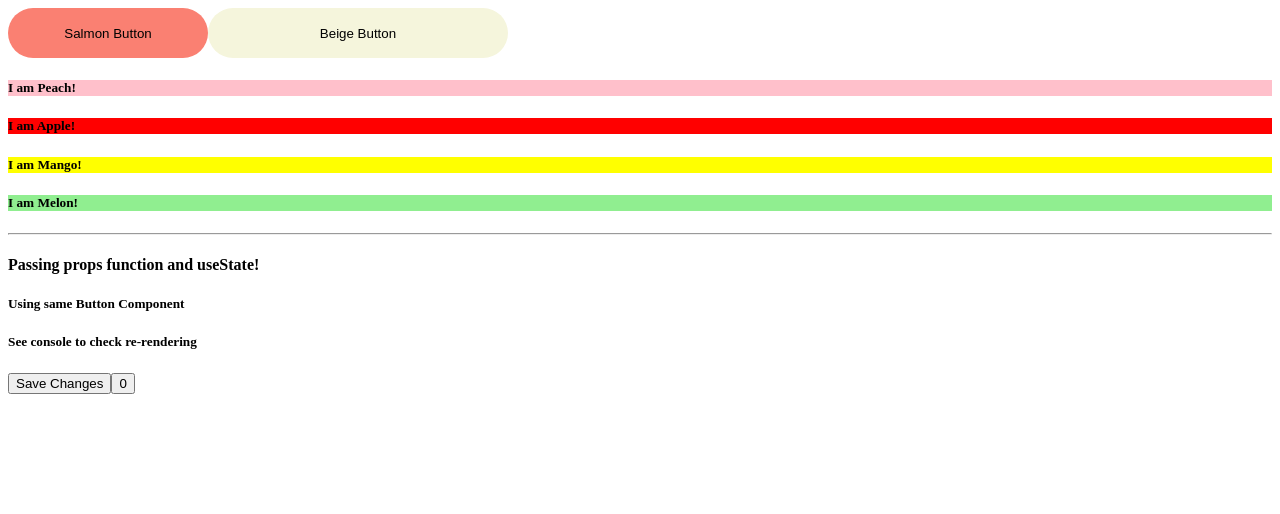
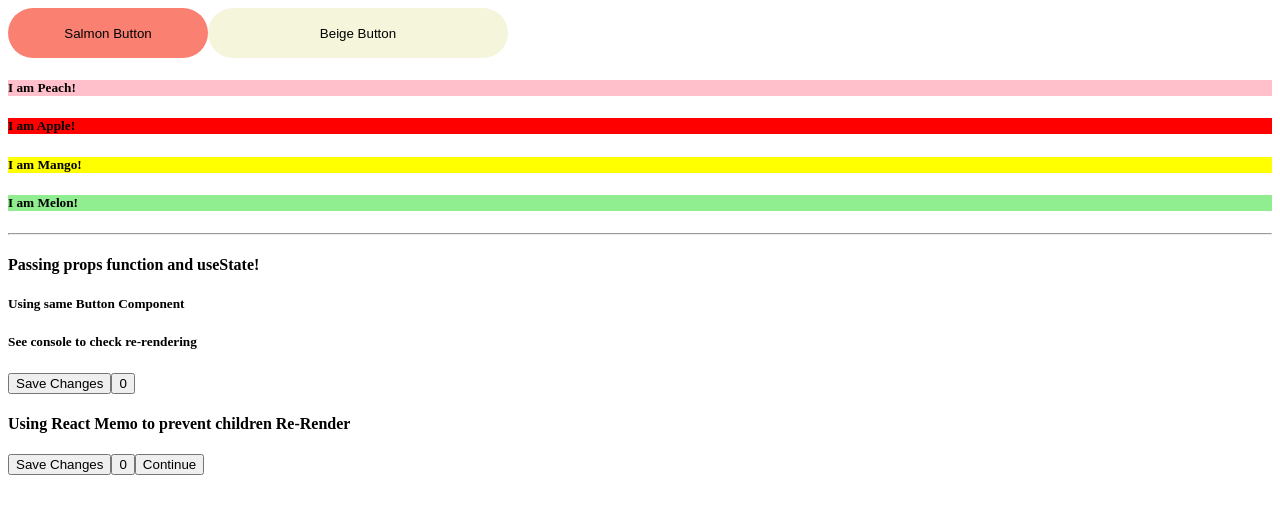
Before and after one commit to h2002y/NomadCoderReactMovieTutorials, a React (Create React App) app in the folder movie-4-props/: page / in a window 1280 px wide. Shown: the top 514 px of the page. Built offline with nearby package versions, Linux system fonts and the light colour scheme.

Commit message:
Add Memo

```diff
--- a/movie-4-props/public/index.html
+++ b/movie-4-props/public/index.html
@@ -30,6 +30,7 @@
     <noscript>You need to enable JavaScript to run this app.</noscript>
     <div id="basic"></div>
     <div id="function"></div>
+    <div id="memo"></div>
     <!--
       This HTML file is a template.
       If you open it directly in the browser, you will see an empty page.
--- a/movie-4-props/src/App.js
+++ b/movie-4-props/src/App.js
@@ -19,6 +19,9 @@
  *
  * Component 내에서 속성에 접근할 시
  * props.속성명 으로 접근할 수 있다.
+ *
+ * 또한 props의 이름과 jsx 속성명이 같다면 jsx 속성명만 사용해도 된다.
+ * ex) fontSize: fontSize => fontSize
  *
  */
 
--- /dev/null
+++ b/movie-4-props/src/Memo.js
@@ -0,0 +1,54 @@
+import React from "react";
+
+/** React Memo
+ *
+ * React Component에서 부모의 속성(state)이 변경되어 리렌더링 될 때
+ * 모든 자식들도 자신의 속성 변화와 상관없이 리렌더링된다.
+ *
+ * ex) PropsFunction에서 자식인 counter Button을 클릭하여
+ *     Counter의 수를 증가시키면
+ *     변화가 일어나지 않은 다른 자식인 Save-Revert Button도
+ *     같이 리렌더링이 된다.
+ *
+ * 이러한 불필요한 리렌더링을 방지하기 위해
+ * React Memo를 사용한다.
+ *
+ * React.Memo
+ * 자식의 props가 변경되지 않았다면 리렌더링 하지 않는다.
+ *
+ * 단 props로 콜백 함수를 전달할 경우
+ * props가 바뀔때마다 콜백 함수들도 새로 만들어져서
+ * 결과적으로 Memo를 통해서 리렌더링을 방지할 수 없다.
+ * 따라서 콜백 함수의 리렌더링을 막기 위해서는 useCallback 훅을 사용해야 한다.
+ *
+ * 또한 memo를 사용할 컴포넌트는 반드시 함수 외부에 선언해야 한다.
+ * 함수 내부에 선언할 경우 함수(function Memo)가 호출될 때 마다
+ * 새로운 컴포넌트로 생성되어 매번 다른 컴포넌트로 인식하게 된다.
+ *
+ * memo Component 선언 위치의 경우
+ * 해당 Component를 다양한 파일에서 사용할 예정이라면 전역으로 선언한다.
+*/
+
+const Button = React.memo(({onClick, text}) => {
+    console.log("Memo",text, "was rendered");
+    return (<button onClick={onClick}>{text}</button>);
+});
+
+function Memo(){
+    const [value, setValue] = React.useState("Save Changes");
+    const [counter, setCounter] = React.useState(0);
+
+    const changeValue = React.useCallback(() => setValue("Revert Changes"), []);
+    const changeCounter = React.useCallback(() => setCounter(curr => curr + 1), []);
+
+    return (
+        <>
+            <h4>Using React Memo to prevent children Re-Render</h4>
+            <Button text={value} onClick={changeValue} />
+            <Button text={counter} onClick={changeCounter} />
+            <Button text="Continue" />
+        </>
+    );
+}
+
+export default Memo;
--- a/movie-4-props/src/index.js
+++ b/movie-4-props/src/index.js
@@ -2,6 +2,7 @@ import React from 'react';
 import ReactDOM from 'react-dom/client';
 import App from './App';
 import PropsFunction from './PropsFunction';
+import Memoized from './Memo';
 
 const basic = ReactDOM.createRoot(document.getElementById('basic'));
 basic.render(
@@ -16,3 +17,10 @@ funcExample.render(
         <PropsFunction />
     </>
 );
+
+const memo = ReactDOM.createRoot(document.getElementById('memo'));
+memo.render(
+    <>
+        <Memoized />
+    </>
+);
```
Also changed, not shown: movie-4-props/src/PropTypes.js (added, +14 -0 lines), movie-4-props/src/PropsFunction.js (+20 -17 lines).
